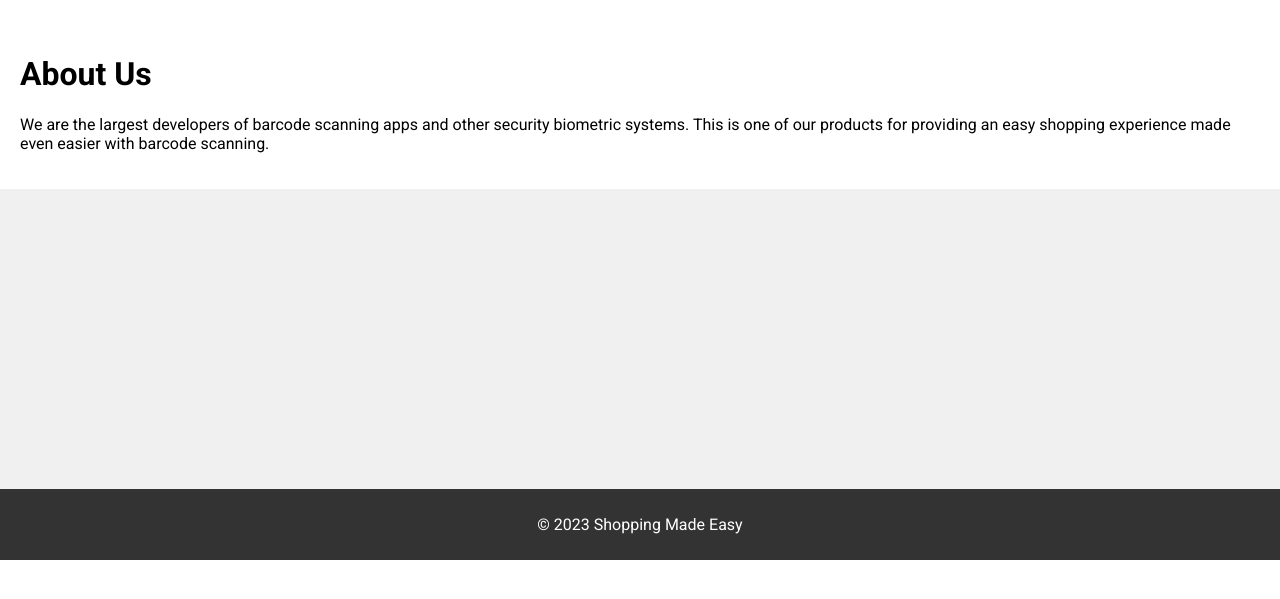
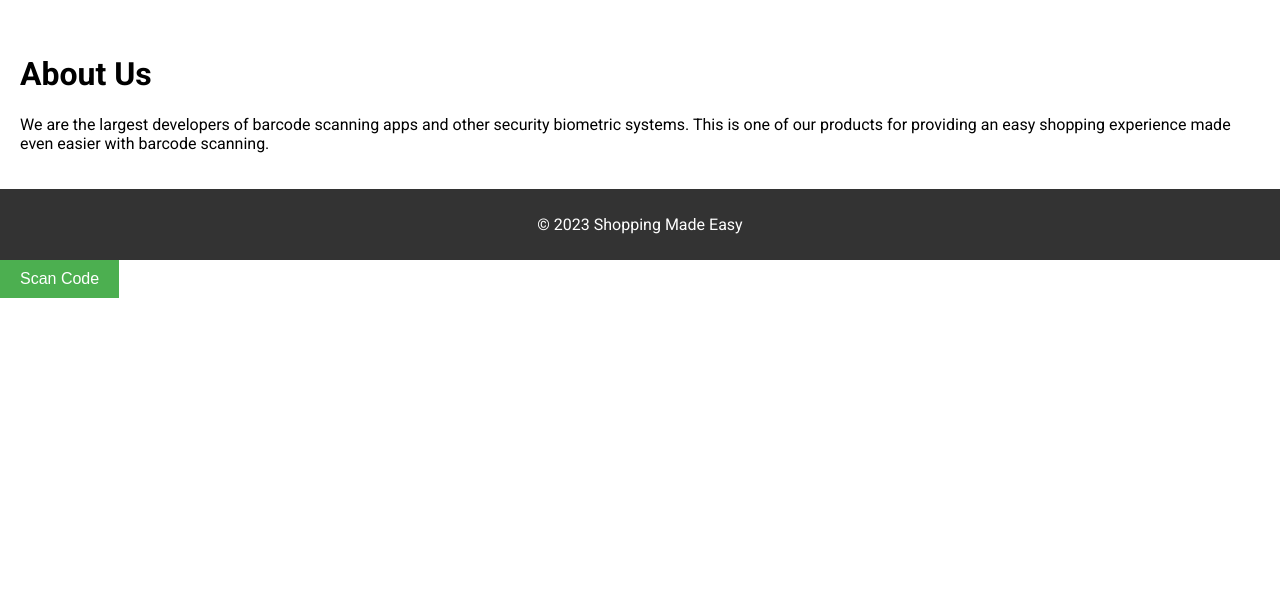
Before and after one commit to CourageT1/barcode-scanner, a Flask app: page /about in a window 1280 px wide. Shown: the part 173-772 px from the top of the page. Run offline with Flask 3, Linux system fonts and the light colour scheme; some libraries are stand-ins or nearby versions.

Commit message:
still fixing the barcode

```diff
--- a/app.py
+++ b/app.py
@@ -59,6 +59,11 @@ def promotions():
 def contacts():
     return render_template('contacts.html')
 
+# New route for the scanning page
+@app.route('/scan')
+def scan():
+    return render_template('scan.html')
+
 @app.route('/scan', methods=['POST'])
 def scan():
     barcode = request.form['barcode']
--- a/templates/layout.html
+++ b/templates/layout.html
@@ -46,52 +46,27 @@
             text-align: center;
         }
 
-        /* Style for the barcode scanner container */
-        #scanner-container {
-            width: 100%;
-            height: 300px;
-            background-color: #f0f0f0;
-            display: flex;
-            justify-content: center;
-            align-items: center;
+        #scan-button {
+            background-color: #4CAF50;
+            color: white;
+            border: none;
+            padding: 10px 20px;
+            text-align: center;
+            text-decoration: none;
+            display: inline-block;
+            font-size: 16px;
+            cursor: pointer;
+        }
+
+        #manual-entry {
+            display: none;
+        }
+
+        #manual-entry input {
+            padding: 5px;
+            font-size: 14px;
         }
     </style>
-
-    <!-- Include Quagga script -->
-    <script src="https://cdnjs.cloudflare.com/ajax/libs/quagga/0.12.1/quagga.min.js"></script>
-    <script>
-        document.addEventListener('DOMContentLoaded', function () {
-            // Initialize Quagga and set up configuration
-            Quagga.init({
-                inputStream: {
-                    name: "Live",
-                    type: "LiveStream",
-                    target: document.querySelector('#scanner-container'),
-                    constraints: {
-                        width: 480,
-                        height: 320,
-                        facingMode: "environment" // or "user" for front camera
-                    },
-                },
-                decoder: {
-                    readers: ["ean_reader"] // or other barcode types you want to support
-                }
-            }, function (err) {
-                if (err) {
-                    console.error(err);
-                    return;
-                }
-                // Start Quagga
-                Quagga.start();
-            });
-
-            // Register listener for successful scans
-            Quagga.onDetected(function (result) {
-                // Display product information (replace this with your logic)
-                alert('Barcode detected: ' + result.codeResult.code);
-            });
-        });
-    </script>
 </head>
 <body>
     <header>
@@ -112,11 +87,38 @@
         {% block content %}{% endblock %}
     </main>
 
-    <!-- Container for the barcode scanner -->
-    <div id="scanner-container"></div>
-
     <footer>
         <p>&copy; 2023 Shopping Made Easy</p>
     </footer>
+
+    <!-- Add a button to toggle between scanning and manual entry -->
+    <button id="scan-button" onclick="toggleManualEntry()">Scan Code</button>
+
+    <!-- Input field for manual barcode entry -->
+    <div id="manual-entry">
+        <label for="manual-barcode">Enter Barcode:</label>
+        <input type="text" id="manual-barcode" name="manual-barcode">
+        <button onclick="submitManualEntry()">Submit</button>
+    </div>
+
+    <!-- Script to handle toggle and manual entry -->
+    <script>
+        function toggleManualEntry() {
+            var manualEntryDiv = document.getElementById("manual-entry");
+            if (manualEntryDiv.style.display === "none") {
+                manualEntryDiv.style.display = "block";
+            } else {
+                manualEntryDiv.style.display = "none";
+            }
+        }
+
+        function submitManualEntry() {
+            // Get the manually entered barcode
+            var manualBarcode = document.getElementById("manual-barcode").value;
+
+            // Redirect to the scanning page with the manually entered barcode
+            window.location.href = "{{ url_for('scan') }}?barcode=" + manualBarcode;
+        }
+    </script>
 </body>
 </html>
```
